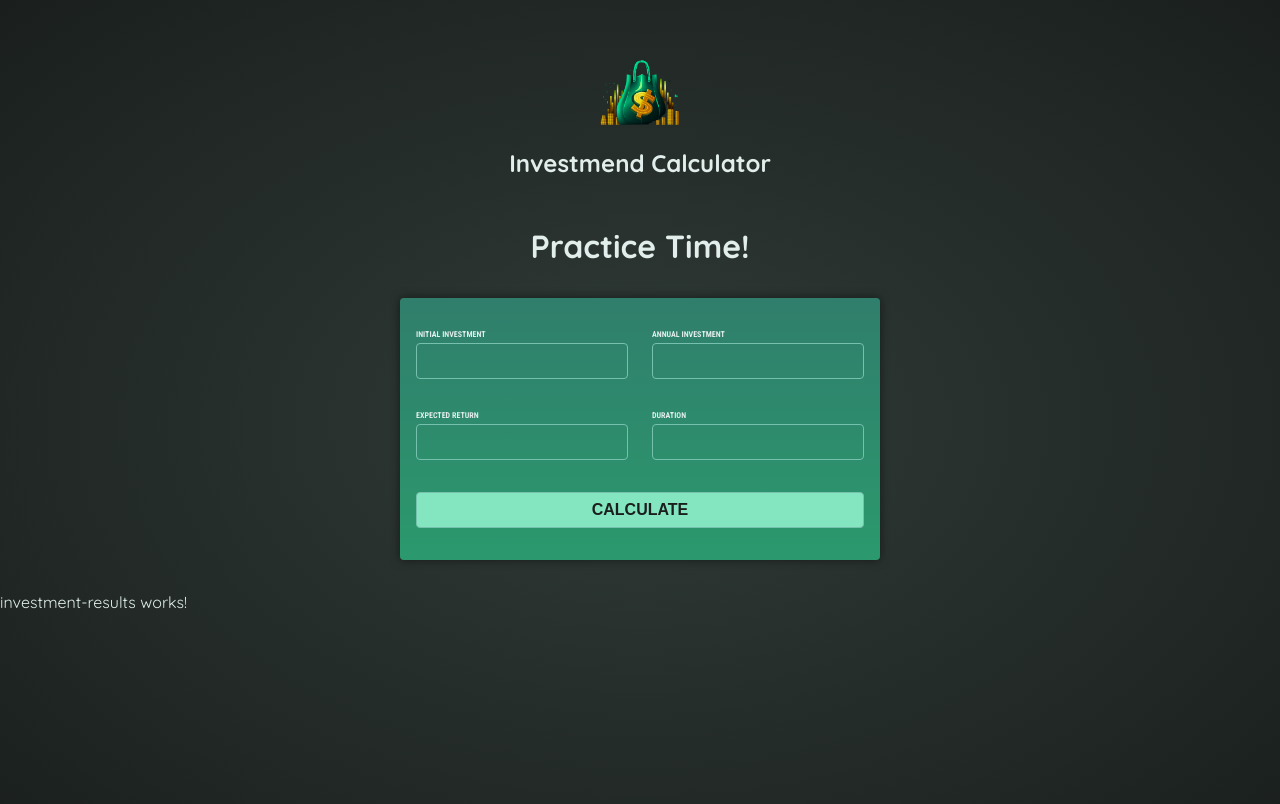
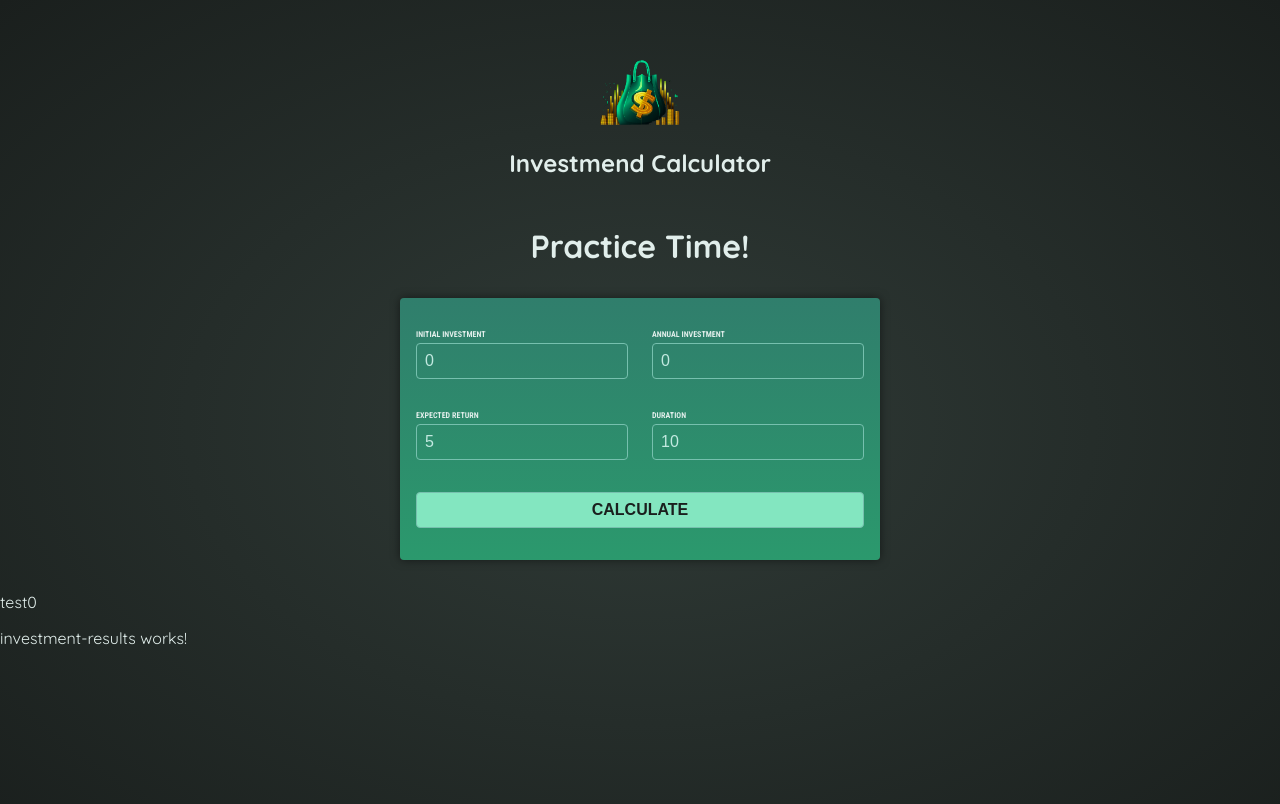
Before and after one commit to B-Baumeister/calculator, an Angular app: page / in a window 1280 px wide. Shown: the top 804 px of the page. Built offline with nearby package versions, Linux system fonts and the light colour scheme.

Commit message:
two way binding added

```diff
--- a/src/app/user-input/user-input.component.html
+++ b/src/app/user-input/user-input.component.html
@@ -2,24 +2,46 @@
   <div class="input-group">
     <p>
       <label for="inital-investment">Initial Investment</label>
-      <input id="inital-investment" type="number" />
+      <input
+        name="inital-investment"
+        id="inital-investment"
+        type="number"
+        [(ngModel)]="enteredInitialInvestment"
+      />
     </p>
+    <!-- egal ob ich typ number eingebe oder string, inputeingaben werden IMMER strings -->
     <p>
       <label for="annual-investment">Annual Investment</label>
-      <input id="annual-investment" type="number" />
+      <input
+        name="annual-investment"
+        id="annual-investment"
+        type="number"
+        [(ngModel)]="enteredAnnualInvestment"
+      />
     </p>
   </div>
   <div class="input-group">
     <p>
       <label for="expected-return">Expected Return</label>
-      <input id="expected-return" type="number" />
+      <input
+        name="expected-return"
+        id="expected-return"
+        type="number"
+        [(ngModel)]="enteredExpectedReturn"
+      />
     </p>
     <p>
       <label for="duration">Duration</label>
-      <input id="duration" type="number" />
+      <input
+        name="duration"
+        id="duration"
+        type="number"
+        [(ngModel)]="enteredDuration"
+      />
     </p>
   </div>
   <p>
     <button>Calculate</button>
   </p>
 </form>
+<p>test{{ enteredInitialInvestment }}</p>
--- a/src/app/user-input/user-input.component.ts
+++ b/src/app/user-input/user-input.component.ts
@@ -9,6 +9,15 @@ import { FormsModule } from '@angular/forms';
   styleUrl: './user-input.component.css',
 })
 export class UserInputComponent {
+  enteredInitialInvestment = '0';
+  enteredAnnualInvestment = '0';
+  enteredExpectedReturn = '5';
+  enteredDuration = '10';
 
-  onSubmit(){}
+  onSubmit() {
+    console.log(this.enteredInitialInvestment);
+    console.log(this.enteredAnnualInvestment);
+    console.log(this.enteredExpectedReturn);
+    console.log(this.enteredDuration);
+  }
 }
```
